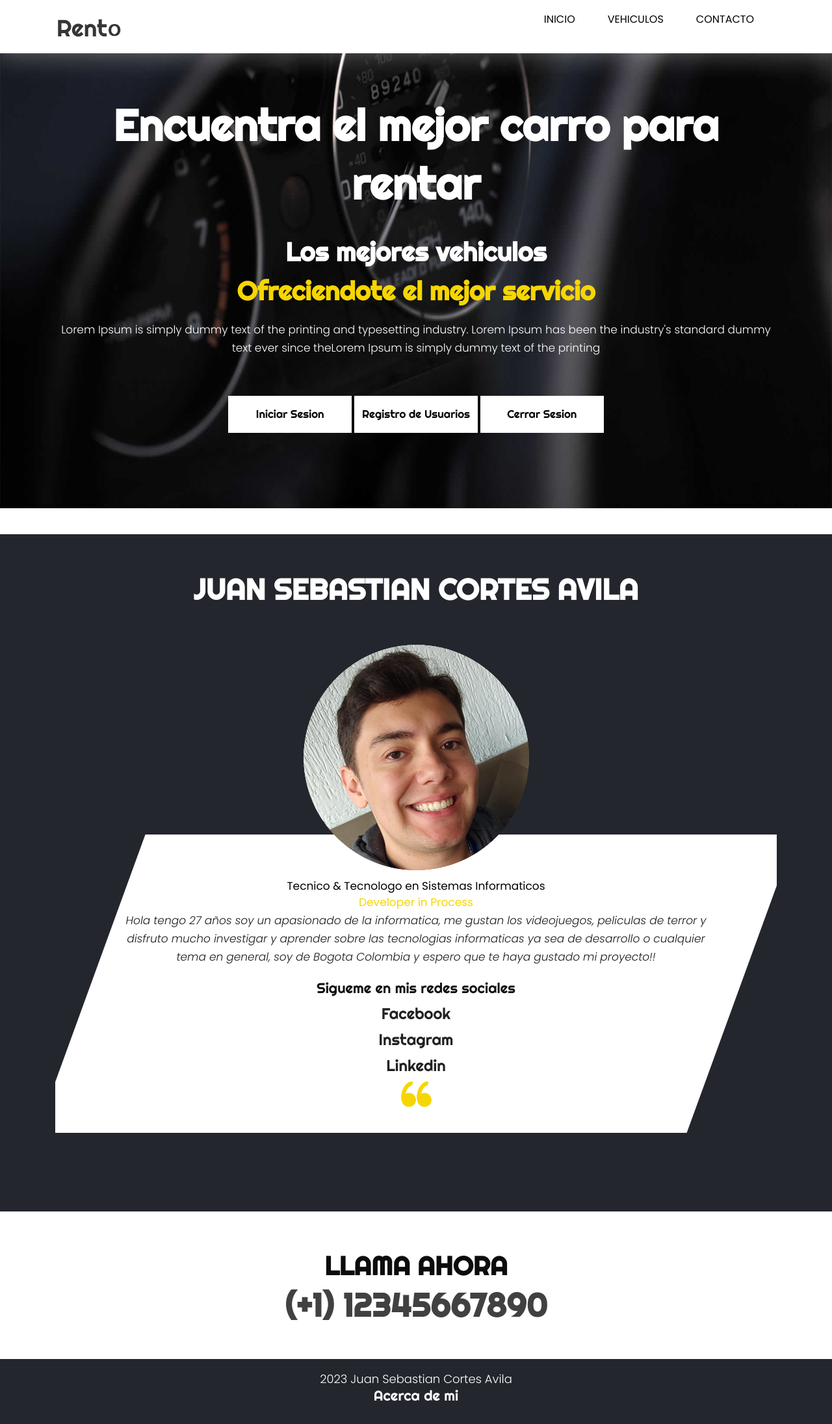
After one commit to JuanC196/ProyectoFinalCHP, a Django app: page /AppFinal/aboutme in a window 1280 px wide. The commit adds this page. Shown: the whole page at 65% size. Run offline with Django 4.2, Linux system fonts and the light colour scheme; some libraries are stand-ins or nearby versions.

Commit message:
adicion de pagina acerca de mi

```diff
--- /dev/null
+++ b/AppFinal/templates/AppFinal/aboutme.html
@@ -0,0 +1,48 @@
+{% extends "AppFinal/padre.html" %}
+
+{% load static %}
+
+{% block ContenidoCambiante %}
+<div class="cutomer">
+    <div class="container">
+       <div class="row">
+          <div class="col-md-12">
+             <div class="titlepage">
+                <h2>Juan Sebastian Cortes Avila</h2>
+             </div>
+          </div>
+       </div>
+       <div class="row">
+          <div class="col-md-12">
+             <div id="myCarousel" class="carousel slide cutomer_Carousel " data-ride="carousel">
+
+                <div class="carousel-inner">
+                   <div class="carousel-item active">
+                      <div class="container">
+                         <div class="carousel-caption ">
+                            <div class="cross_img">
+                               <figure><img  src="{% static 'AppFinal/images/juanse.png' %}" alt="#"/></figure>
+                            </div>
+                            <div class="our cross_layout">
+                               <div class="test_box">
+                                  <h4>Tecnico & Tecnologo en Sistemas Informaticos</h4>
+                                  <span>Developer in Process</span>
+                                  <p>Hola tengo 27 años soy un apasionado de la informatica, me gustan los videojuegos, peliculas de terror y disfruto mucho investigar y aprender sobre las tecnologias informaticas ya sea de desarrollo o cualquier tema en general, soy de Bogota Colombia y espero que te haya gustado mi proyecto!! </p>
+                                  <h2>Sigueme en mis redes sociales</h2>
+                                  <h1><a href="https://www.facebook.com/JuanC196/">Facebook</a> </h1>
+                                  <h1><a href="https://www.instagram.com/juanc196.jc/">Instagram</a></h1>
+                                  <h1><a href="https://www.linkedin.com/in/juan-sebastian-cortes-avila-387322140/">Linkedin</a></h1>
+                                  <i><img src="{% static 'AppFinal/images/te1.png' %}" alt="#"/></i>
+                               </div>
+                            </div>
+                         </div>
+                      </div>
+                   </div>
+                </div>
+
+             </div>
+          </div>
+       </div>
+    </div>
+ </div>
+{% endblock %}
--- a/AppFinal/templates/AppFinal/inicio.html
+++ b/AppFinal/templates/AppFinal/inicio.html
@@ -19,6 +19,9 @@
    <h1>{{ respuesta2 }}</h1>
 </center>
 <!-- choose  section -->
+<div>
+   <img class="rounded mx-auto d-block"  src="{% static 'AppFinal/images/concesionario.jpg' %}">
+</div>
 <div class="choose ">
    <div class="container">
       <div class="row">
--- a/AppFinal/templates/AppFinal/padre.html
+++ b/AppFinal/templates/AppFinal/padre.html
@@ -137,7 +137,7 @@
                   <div class="row">
                      <div class="col-md-12">
                         <p> 2023 Juan Sebastian Cortes Avila</a></p>
-                        <p> Acerca de mi</a></p>
+                        <h2><a href="{% url 'aboutme' %}">Acerca de mi</a></h2>
                      </div>
                   </div>
                </div>
--- a/AppFinal/urls.py
+++ b/AppFinal/urls.py
@@ -24,4 +24,5 @@
     path('logout', LogoutView.as_view(template_name="AppFinal/logout.html"), name = 'Logout'),
     path('editarPerfil', views.editarPerfil, name="EditarPerfil"),
     path('agregarAvatar', views.agregarAvatar, name="AgregarAvatar"),
+    path('aboutme', views.aboutme, name="aboutme"),
 ]
--- a/AppFinal/views.py
+++ b/AppFinal/views.py
@@ -12,6 +12,10 @@
 def inicio(request):
 
     return render(request, "AppFinal/inicio.html")
+
+def aboutme(request):
+
+    return render(request, "AppFinal/aboutme.html")
 
 # Vista Usuarios para guardar informacion
 @login_required
```
Also changed, not shown: AppFinal/static/AppFinal/images/concesionario.jpg (added), AppFinal/static/AppFinal/images/juanse.png (added), db.sqlite3.
